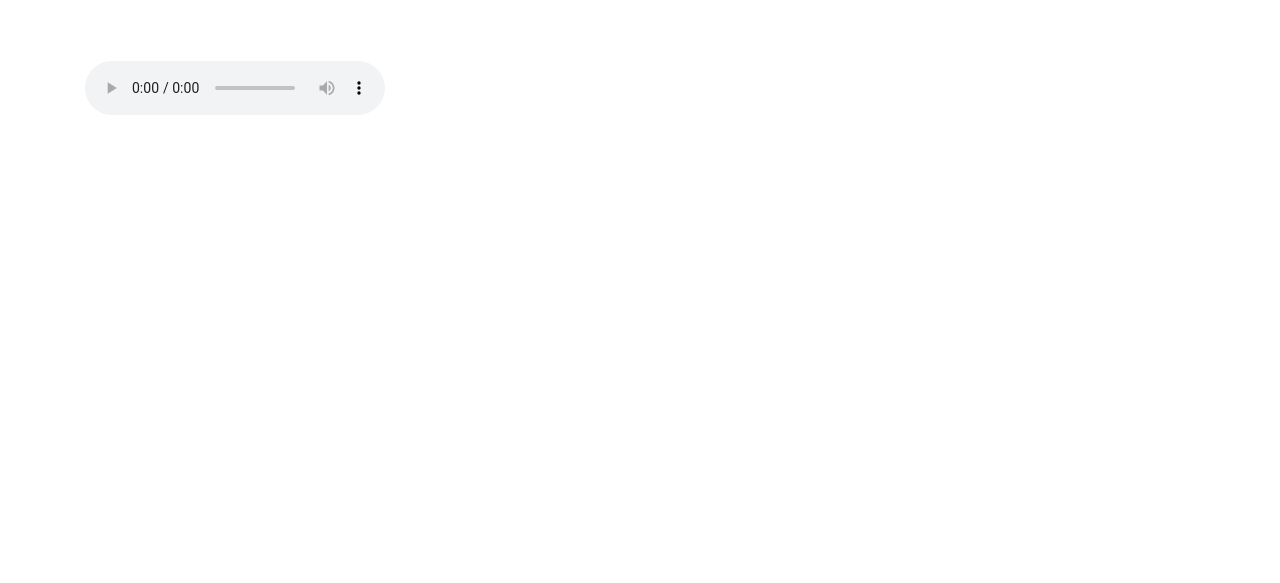
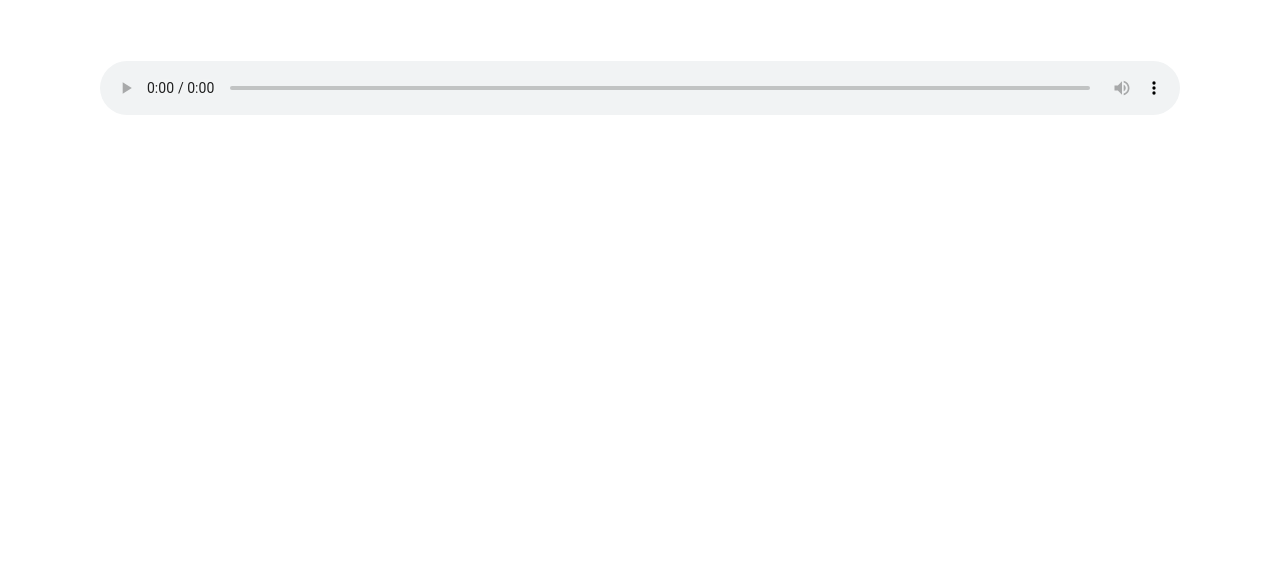
Before and after one commit to aplanas98/4teso20172018_paginaweb, a plain HTML site: page musica.html in a window 1280 px wide. Shown: the part 217-800 px from the top of the page. Drawn offline with nearby package versions, Linux system fonts and the light colour scheme.

Commit message:
Update musica.html

```diff
--- a/musica.html
+++ b/musica.html
@@ -62,7 +62,7 @@
         <p class="lead">Aqui podreis escuchar y descargar música sin copyright 100% real no fake 1 link MEGA.</p>
       </div>
 
-      <audio id="audioTestElem" autobuffer controls >
+      <audio class="col-md-12 center" id="audioTestElem" autobuffer controls >
 <source src="musica/HarryPotterIntro.mp3" type="audio/mp3">
 El teu navegador no suporta l'etiqueta d'audio a HTML5.
 </audio>
```
